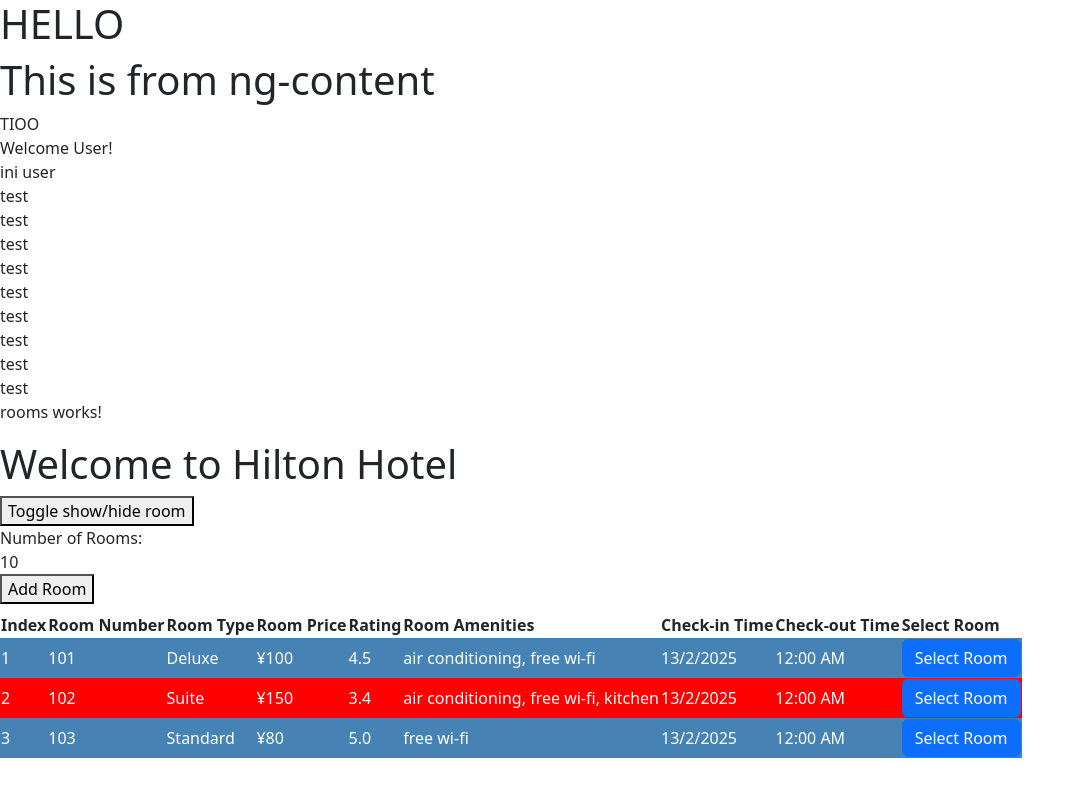
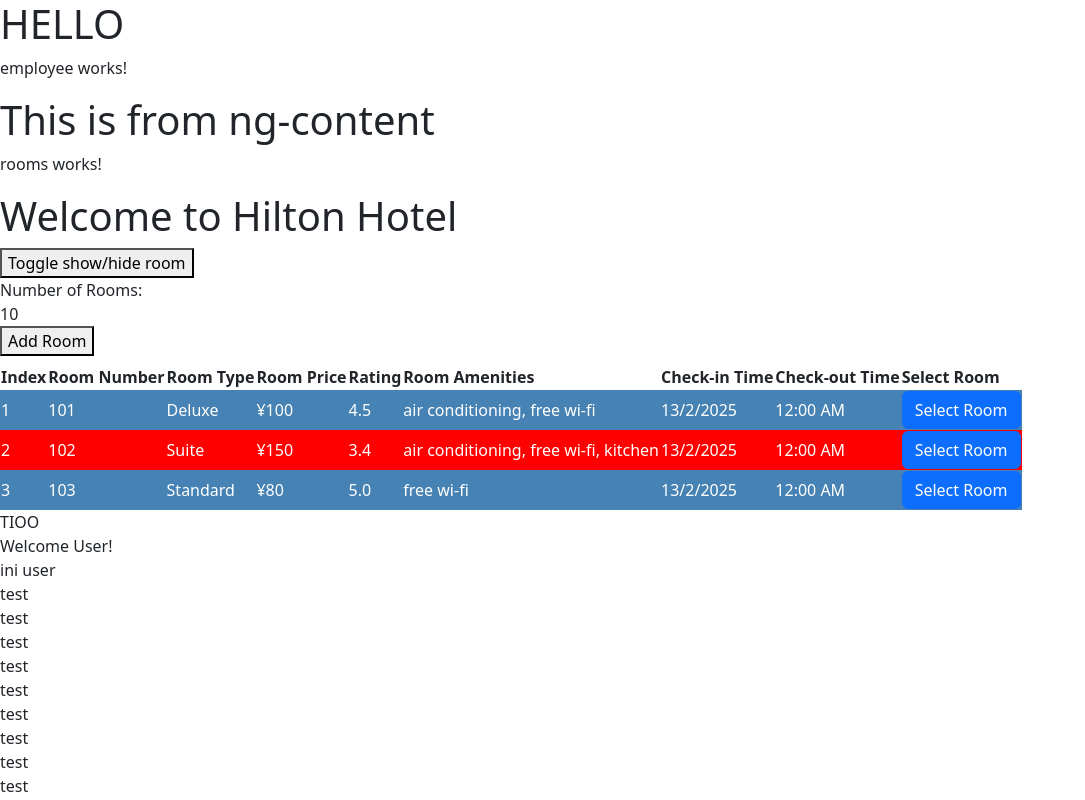
Before and after one commit to guitiorr/angular-demo, an Angular app: page / in a window 1280 px wide. Shown: the top 800 px of the page, without its empty margins (0-1085 px from the left). Built offline with nearby package versions, Linux system fonts and the light colour scheme.

Commit message:
call employee and rooms in container component

```diff
--- a/src/app/app.component.html
+++ b/src/app/app.component.html
@@ -2,6 +2,8 @@
 
 <app-container>
   <h1>This is from ng-content</h1>
+  <app-rooms></app-rooms>
+  <app-employee></app-employee>
 </app-container>
 
 <div #name></div>
--- a/src/app/app.component.ts
+++ b/src/app/app.component.ts
@@ -4,12 +4,14 @@
 import {CommonModule, NgFor, NgIf} from '@angular/common';
 import { HeaderComponent } from './header/header.component';
 import { ContainerComponent } from './container/container.component';
+import { EmployeeComponent } from './employee/employee.component';
+
 
 
 @Component({
   standalone: true,
   selector: 'app-root',
-  imports: [RoomsComponent, HeaderComponent, ContainerComponent, CommonModule, NgIf, NgFor],
+  imports: [RoomsComponent, HeaderComponent, ContainerComponent, EmployeeComponent, CommonModule, NgIf, NgFor],
   templateUrl: './app.component.html',
   // template: `<h1>Hello world from inline template<h1>
   // <p>I like turles</p>
--- a/src/app/container/container.component.html
+++ b/src/app/container/container.component.html
@@ -1 +1,3 @@
+<ng-content select="app-employee"></ng-content>
 <ng-content></ng-content>
+<ng-content select="app-rooms"></ng-content>
```
